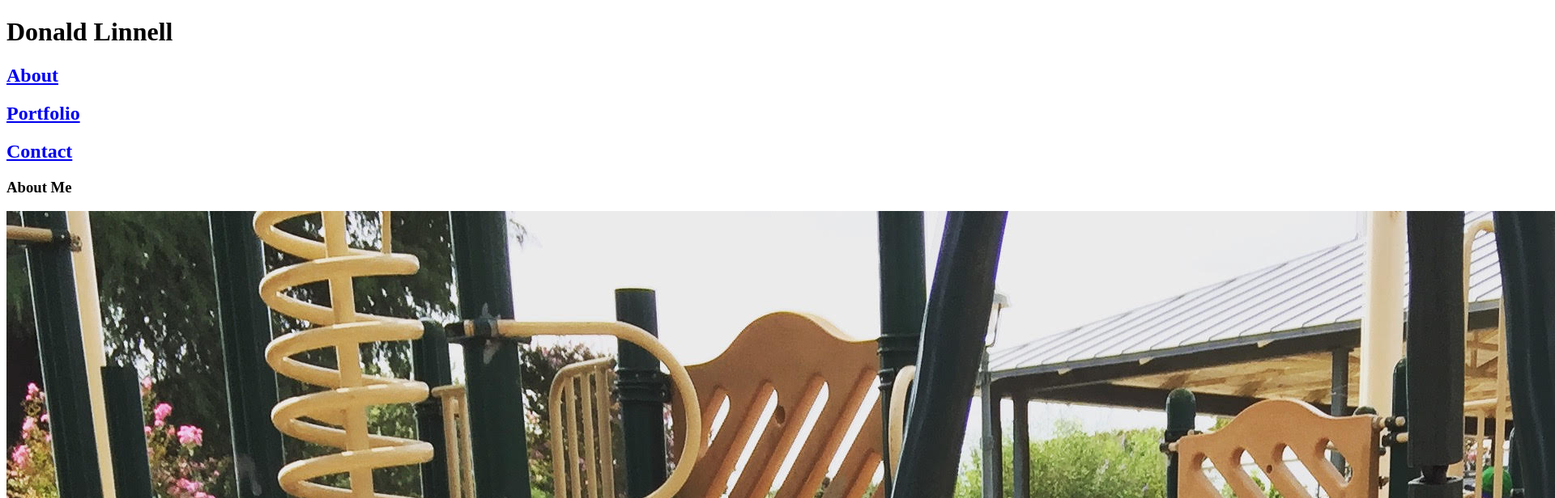
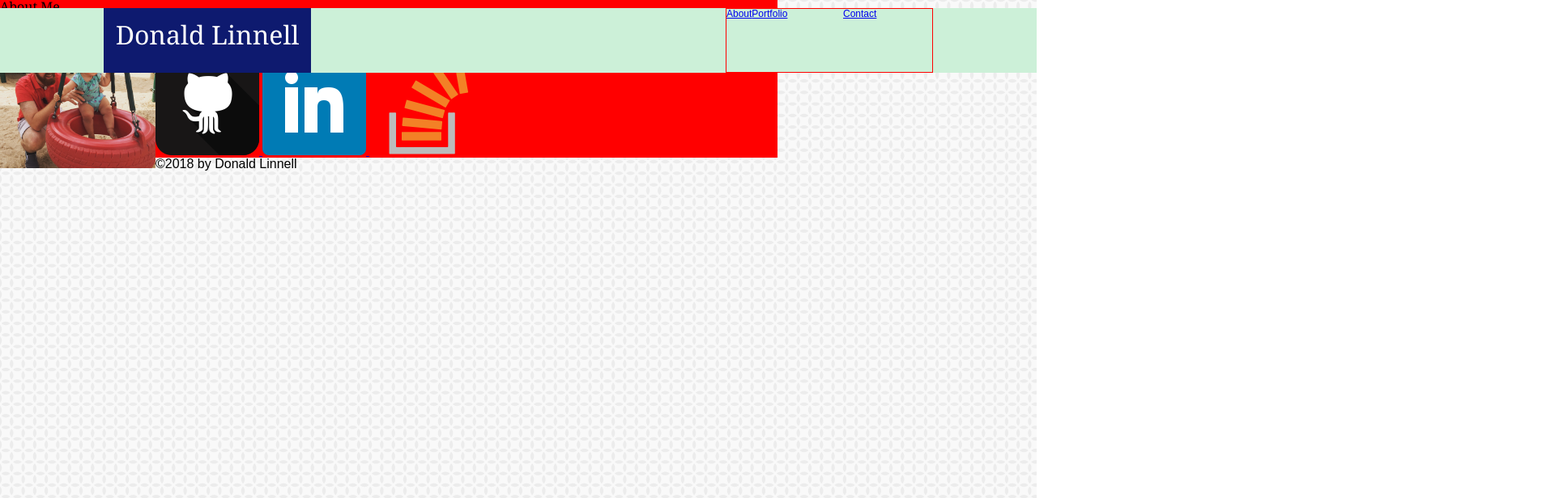
Before and after one commit to dlinnell2/Basic-Portfolio, a plain HTML site: page index.html in a window 1280 px wide. Shown: the top 616 px of the page at 81% size, 1920 px wide, since content can reach past the window. Drawn offline with Linux system fonts and the light colour scheme.

Commit message:
Starting CSS pages

```diff
--- a/assets/css/style.css
+++ b/assets/css/style.css
@@ -0,0 +1,70 @@
+* {
+    box-sizing: border-box;
+}
+
+body {
+    background-image: url("../images/background.png");
+}
+
+h1, h3, h4 {
+    font-family: 'Georgia', Times, 'Times New Roman', serif;
+}
+
+h2, p, footer {
+    font-family: 'Arial', 'Helvetica Neue', Helvetica, sans-serif;
+}
+
+header {
+    position: fixed;
+    top: 10px;
+    background-color:#ccf0d8;
+    height: 10%;
+    width: 100%;
+}
+
+#navigation {
+    position: relative;
+    width: 20%;
+    height: 100%;
+    right: 10%;
+    text-align: center;
+    font-size: 12px;
+    float:right;
+    border: solid 1px red;
+}
+
+.nav {
+    float:left;
+    border: solid 1 px red;
+
+}
+
+.clearfix::after {
+    content: "";
+    clear: both;
+    display: table;
+}
+
+#name {
+    position: relative;
+    width: 20%;
+    height: 100%;
+    left: 10%;
+    background-color:#0e1a6f;
+    color: white;
+    text-align: center;
+    padding:17px 0px;
+    font-size: 32px;
+    float: left;
+}
+
+#wrapper {
+    width: 960px;
+    background-color: red;
+}
+
+#profilePicture{
+    width:20%;
+    height:20%;
+    float:left;
+}
--- a/index.html
+++ b/index.html
@@ -6,14 +6,14 @@
     <meta name="viewport" content="width=device-width, initial-scale=1.0">
     <meta http-equiv="X-UA-Compatible" content="ie=edge">
     <title>Portfolio</title>
-    <link rel="stylesheet" href="./assets.css.reset.css">
-    <link rel="stylesheet" href="./assets.css.style.css">
+    <link rel="stylesheet" href="./assets/css/reset.css">
+    <link rel="stylesheet" href="./assets/css/style.css">
 </head>
 
 <body>
 
     <!-- Header across entire top - sticky -->
-    <header>
+    <header id="clearfix">
 
         <!-- Name in box in header -->
         <div id="name">
@@ -24,19 +24,19 @@
         <div id="navigation">
             <h2 class="nav"><a href="#">About</a></h2>
             <h2 class="nav"><a href="./portfolio.html" title="Click here to view my portfolio">Portfolio</a></h2>
-            <h2 class="nav"><a href="./contact.html" title="Click here to contact me">Contact</a></h2>
+            <h2 class="navEnd"><a href="./contact.html" title="Click here to contact me">Contact</a></h2>
         </div>
 
     </header>
 
-    <div id="wrapper">
+     <div id="wrapper">
 
         <!-- About me section -->
         <section id="about me">
 
             <h3>About Me</h3>
 
-            <img src="./assets/images/main.jpg" alt="A Photo of Myself" title="A Photo of Myself" class="left">
+            <img src="./assets/images/main.jpg" alt="A Photo of Myself" title="A Photo of Myself" id="profilePicture">
 
             <p>Place Holder Text</p>
 
@@ -58,7 +58,7 @@
             </a>
 
             <a href="https://stackoverflow.com/users/8811742/donald-linnell">
-                <img src="./assets/images/stack.png" alt="Stack Overflow Logo" title="Click here to go to my Stack Overflow profile" class="right link">
+                <img src="./assets/images/stack.png" alt="Stack Overflow Logo" title="Click here to go to my Stack Overflow profile" class="right link clear">
             </a>
 
 
```
Also changed, not shown: contact.html (+2 -2 lines), portfolio.html (+2 -2 lines), assets/images/background.png (added).
